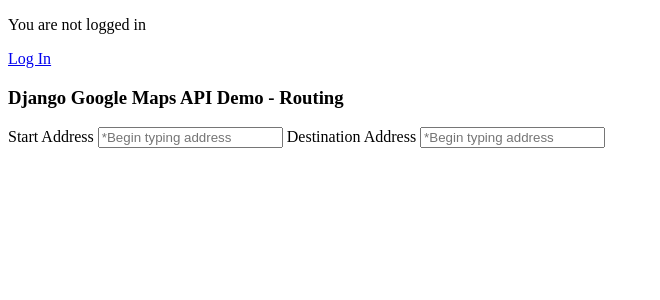
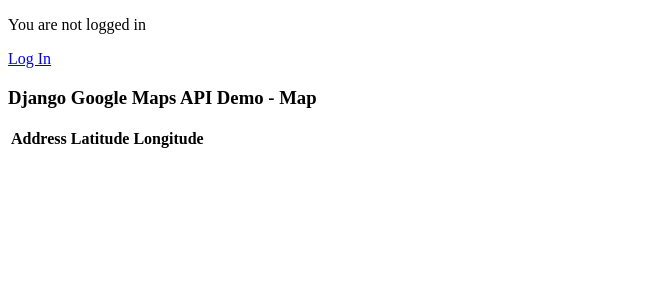
Before and after one commit to dorian-cb-2022/addresses-backend, a Django app: page /addresses/ in a window 1280 px wide. Shown: the top 300 px of the page, without its empty margins (0-660 px from the left). Run offline with Django 3.2, Linux system fonts and the light colour scheme; lists and menus that the app fills with data are empty.

Commit message:
remove route

```diff
--- a/addresses_tenant/templates/addresses_tenant/map.html
+++ b/addresses_tenant/templates/addresses_tenant/map.html
@@ -9,16 +9,6 @@
 
 
 {% endblock %}
-
-{% block extend_nav %}
-
-<ul class="sidenav">
-  <li><a href="{% url 'addresses_tenant:route' %}">Demo Routing</a></li>
-  <li><a class="active" href="#map">Demo Map</a></li>
-</ul>
-
-{% endblock %}
-
 
 {% block content %}
 
--- a/addresses_tenant/templates/addresses_tenant/route.html
+++ /dev/null
@@ -1,56 +0,0 @@
-{% extends 'base.html' %}
-{% load static %}
-
-
-{% block extend_head %}
-
-<script src='https://www.google.com/recaptcha/api.js?render={{recaptcha_site_key}}'></script>
-
-{% endblock %}
-
-{% block extend_nav %}
-
-<ul class="sidenav">
-  <li><a class="active" href="{% url 'main:route' %}">Demo Routing</a></li>
-  <li><a href="javascript:void(0)" onclick="alert('Please add a start and end address')">Demo Map</a></li>
-</ul>
-
-{% endblock %}
-
-
-{% block content %}
-
-<h3>Django Google Maps API Demo - Routing</h3>
-
-<div class="container">
-
-   <label for="id-google-address-a">Start Address</label>
-   <input type="text" placeholder="*Begin typing address" id="id-google-address-a" name="google_address_a">
-
-   <label for="id-google-address-b">Destination Address</label>
-   <input type="text" placeholder="*Begin typing address" id="id-google-address-b" name="google_address_b">
-
-
-   <input type="hidden" class="geo" id="id-lat-a" value="">
-   <input type="hidden" class="geo" id="id-long-a" value="">
-   <input type="hidden" class="geo" id="id-lat-b" value="">
-   <input type="hidden" class="geo" id="id-long-b" value="">
-
-
-</div>
-
-{% endblock %}
-
-{% block extend_footer %}
-
-
-<script type="text/javascript">
-
-    var google_api_key = "{{google_api_key|safe}}";
-
-  </script>
-
-  <script src="{% static 'google_places.js' %}"></script>
-
-
-{% endblock %}
--- a/addresses_tenant/urls.py
+++ b/addresses_tenant/urls.py
@@ -6,7 +6,6 @@ app_name = "addresses_tenant"
 
 urlpatterns = [
 
-	path('', views.route, name="route"),
-	path('map', views.map, name="map"),
+	path('', views.map, name="map"),
 
 	]
--- a/addresses_tenant/views.py
+++ b/addresses_tenant/views.py
@@ -1,13 +1,5 @@
 from django.shortcuts import render
 from django.conf import settings
-
-'''
-Basic view for routing
-'''
-def route(request):
-
-	context = {"google_api_key": settings.GOOGLE_API_KEY}
-	return render(request, 'addresses_tenant/route.html', context)
 
 '''
 Basic view for displaying a map
```
Also changed, not shown: static/google_maps.js (+0 -20 lines), static/google_places.js (+0 -24 lines).
